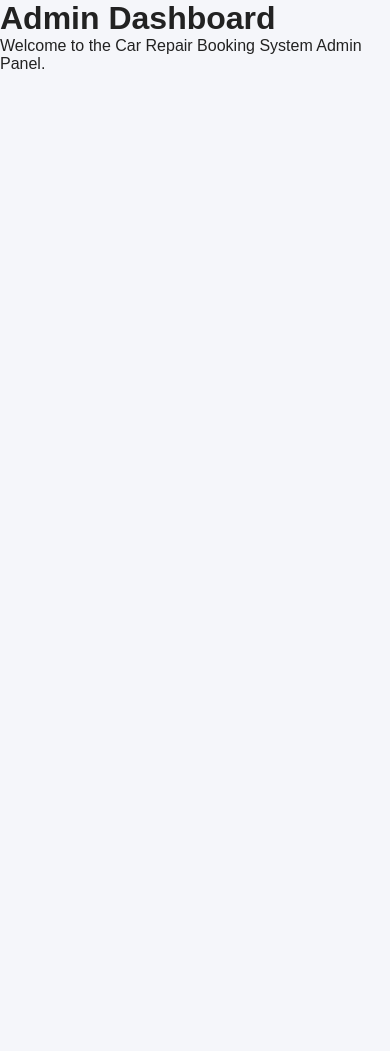
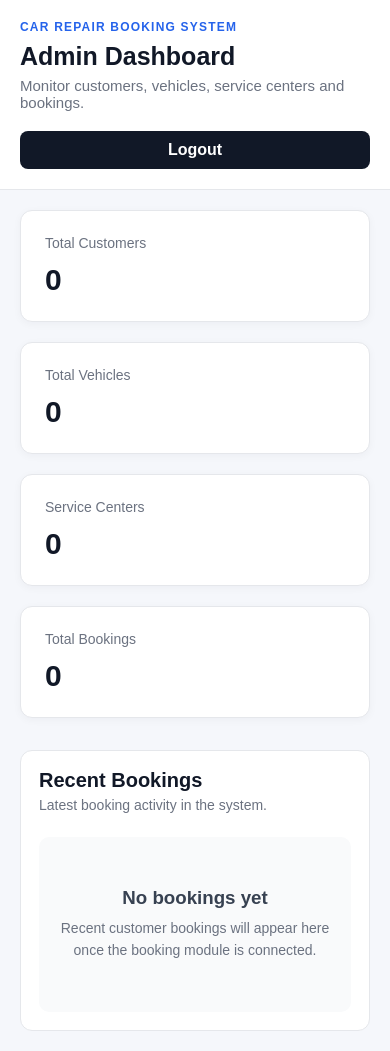
Before and after one commit to mahamadhuzaifpatel-creator/mahamadhuzaifpatel-creator-car-repair-booking-system, a React (Vite) app: page / in a window 390 px wide. Before the commit the page ends 844 px from the top, so only its background shows below. Built offline with nearby package versions, Linux system fonts and the light colour scheme.

Commit message:
feat: add responsive admin dashboard styling

```diff
--- a/src/App.css
+++ b/src/App.css
@@ -1,3 +1,8 @@
 #root {
   min-height: 100vh;
 }
+
+.app {
+  min-height: 100vh;
+  background: #f5f7fb;
+}
--- a/src/index.css
+++ b/src/index.css
@@ -4,10 +4,15 @@
   box-sizing: border-box;
 }
 
+html {
+  font-size: 16px;
+}
+
 body {
-  font-family: Arial, sans-serif;
-  background: #f5f6fa;
-  color: #222;
+  font-family: Arial, Helvetica, sans-serif;
+  background: #f5f7fb;
+  color: #1f2937;
+  min-width: 320px;
 }
 
 button,
@@ -16,3 +21,12 @@ select,
 textarea {
   font: inherit;
 }
+
+button {
+  cursor: pointer;
+}
+
+a {
+  text-decoration: none;
+  color: inherit;
+}
--- /dev/null
+++ b/src/pages/admin/Dashboard.css
@@ -0,0 +1,160 @@
+.admin-page {
+  min-height: 100vh;
+  background: #f5f7fb;
+}
+
+.admin-header {
+  background: #ffffff;
+  border-bottom: 1px solid #e5e7eb;
+  padding: 28px 40px;
+  display: flex;
+  align-items: center;
+  justify-content: space-between;
+  gap: 20px;
+}
+
+.admin-label {
+  font-size: 12px;
+  font-weight: 700;
+  letter-spacing: 1.2px;
+  color: #2563eb;
+  margin-bottom: 8px;
+}
+
+.admin-header h1 {
+  font-size: 30px;
+  color: #111827;
+  margin-bottom: 6px;
+}
+
+.admin-subtitle {
+  color: #6b7280;
+  font-size: 15px;
+}
+
+.logout-btn {
+  border: none;
+  background: #111827;
+  color: white;
+  padding: 10px 18px;
+  border-radius: 8px;
+  font-weight: 600;
+}
+
+.logout-btn:hover {
+  background: #374151;
+}
+
+.admin-content {
+  padding: 32px 40px;
+  max-width: 1400px;
+  margin: 0 auto;
+}
+
+.stats-grid {
+  display: grid;
+  grid-template-columns: repeat(4, 1fr);
+  gap: 20px;
+  margin-bottom: 32px;
+}
+
+.stat-card {
+  background: white;
+  border: 1px solid #e5e7eb;
+  border-radius: 12px;
+  padding: 24px;
+  box-shadow: 0 2px 8px rgba(15, 23, 42, 0.04);
+}
+
+.stat-title {
+  display: block;
+  color: #6b7280;
+  font-size: 14px;
+  margin-bottom: 12px;
+}
+
+.stat-card strong {
+  font-size: 30px;
+  color: #111827;
+}
+
+.dashboard-section {
+  background: white;
+  border: 1px solid #e5e7eb;
+  border-radius: 12px;
+  padding: 24px;
+}
+
+.section-header h2 {
+  font-size: 20px;
+  color: #111827;
+  margin-bottom: 5px;
+}
+
+.section-header p {
+  color: #6b7280;
+  font-size: 14px;
+}
+
+.empty-state {
+  margin-top: 24px;
+  padding: 50px 20px;
+  text-align: center;
+  background: #f9fafb;
+  border-radius: 10px;
+}
+
+.empty-state h3 {
+  color: #374151;
+  margin-bottom: 8px;
+}
+
+.empty-state p {
+  color: #6b7280;
+  font-size: 14px;
+  max-width: 500px;
+  margin: 0 auto;
+  line-height: 1.6;
+}
+
+/* Tablet */
+@media (max-width: 900px) {
+  .stats-grid {
+    grid-template-columns: repeat(2, 1fr);
+  }
+
+  .admin-header,
+  .admin-content {
+    padding-left: 24px;
+    padding-right: 24px;
+  }
+}
+
+/* Mobile */
+@media (max-width: 600px) {
+  .admin-header {
+    padding: 20px;
+    align-items: flex-start;
+    flex-direction: column;
+  }
+
+  .admin-header h1 {
+    font-size: 25px;
+  }
+
+  .admin-content {
+    padding: 20px;
+  }
+
+  .stats-grid {
+    grid-template-columns: 1fr;
+  }
+
+  .dashboard-section {
+    padding: 18px;
+  }
+
+  .logout-btn {
+    width: 100%;
+  }
+}
--- a/src/pages/admin/Dashboard.jsx
+++ b/src/pages/admin/Dashboard.jsx
@@ -1,8 +1,60 @@
+import "./Dashboard.css";
+
 function Dashboard() {
   return (
-    <div>
-      <h1>Admin Dashboard</h1>
-      <p>Welcome to the Car Repair Booking System Admin Panel.</p>
+    <div className="admin-page">
+      <header className="admin-header">
+        <div>
+          <p className="admin-label">CAR REPAIR BOOKING SYSTEM</p>
+          <h1>Admin Dashboard</h1>
+          <p className="admin-subtitle">
+            Monitor customers, vehicles, service centers and bookings.
+          </p>
+        </div>
+
+        <button className="logout-btn">Logout</button>
+      </header>
+
+      <main className="admin-content">
+        <section className="stats-grid">
+          <div className="stat-card">
+            <span className="stat-title">Total Customers</span>
+            <strong>0</strong>
+          </div>
+
+          <div className="stat-card">
+            <span className="stat-title">Total Vehicles</span>
+            <strong>0</strong>
+          </div>
+
+          <div className="stat-card">
+            <span className="stat-title">Service Centers</span>
+            <strong>0</strong>
+          </div>
+
+          <div className="stat-card">
+            <span className="stat-title">Total Bookings</span>
+            <strong>0</strong>
+          </div>
+        </section>
+
+        <section className="dashboard-section">
+          <div className="section-header">
+            <div>
+              <h2>Recent Bookings</h2>
+              <p>Latest booking activity in the system.</p>
+            </div>
+          </div>
+
+          <div className="empty-state">
+            <h3>No bookings yet</h3>
+            <p>
+              Recent customer bookings will appear here once the booking
+              module is connected.
+            </p>
+          </div>
+        </section>
+      </main>
     </div>
   );
 }
```
